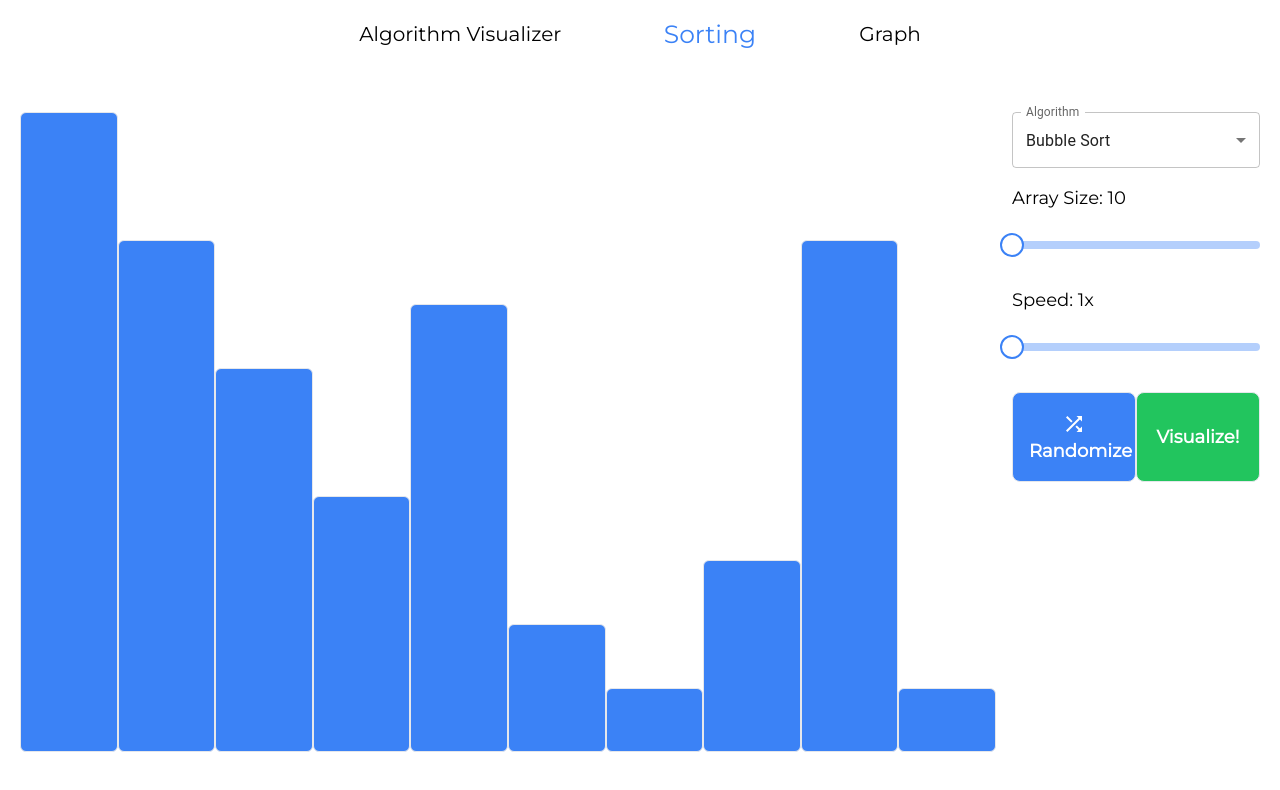
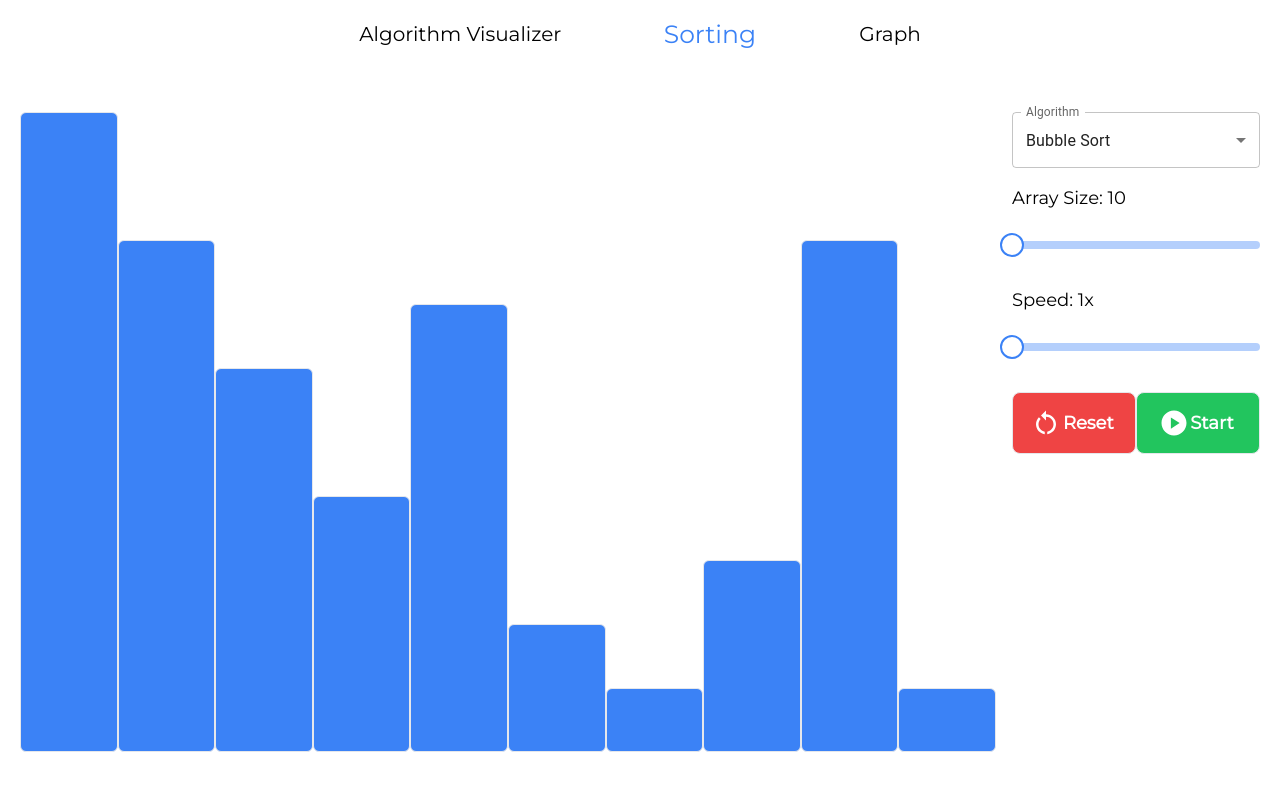
Before and after one commit to deepanshupal09/algorithmvisualzer, a React (Create React App) app: page / in a window 1280 px wide. Shown: the top 790 px of the page. Built offline with nearby package versions, Linux system fonts and the light colour scheme.

Commit message:
reset button added

```diff
--- a/src/components/Sorting.js
+++ b/src/components/Sorting.js
@@ -1,10 +1,13 @@
-import { useEffect, useState } from "react";
+import { useEffect, useState, useRef } from "react";
 import { Slider } from "@mui/material";
 import ShuffleIcon from "@mui/icons-material/Shuffle";
 import InputLabel from "@mui/material/InputLabel";
 import MenuItem from "@mui/material/MenuItem";
 import FormControl from "@mui/material/FormControl";
 import Select from "@mui/material/Select";
+import PlayCircleIcon from "@mui/icons-material/PlayCircle";
+import PauseCircleIcon from "@mui/icons-material/PauseCircle";
+import RestartAltIcon from "@mui/icons-material/RestartAlt";
 
 export default function Sorting() {
   const [arr, setArr] = useState([
@@ -23,13 +26,19 @@ export default function Sorting() {
   const [speed, setSpeed] = useState(1);
   const [algo, setAlgo] = useState(1);
   const [states, setStates] = useState([]);
-
-
+  const [play, setPlay] = useState(0);
+  const playRef = useRef(play);
+  // const arrRef = useRef(arr);
+  const speedRef = useRef(speed);
 
   function handleSize(newValue) {
+    // console.log("HELLO SIZE");
+    if (playRef.current === 0) {
+      // console.log("inside");
       setSize(newValue);
       let a = createRandomArray(newValue);
       setArr(a);
+    }
   }
 
   function createRandomArray(size) {
@@ -39,15 +48,39 @@ export default function Sorting() {
     }
     return arr;
   }
+
   useEffect(() => {
-    console.log("arr: ", arr);
+    // console.log("play: ", play);
+    playRef.current = play; // update the ref each time the play state changes
+  }, [play]);
+  useEffect(() => {
+    speedRef.current = speed; // update the ref each time the play state changes
+  }, [speed]);
+
+  useEffect(() => {
+    // console.log("arr: ", arr);
   }, [arr]);
   useEffect(() => {
     async function visualize() {
+      setPlay(1);
+      // console.log("play");
       for (let state of states) {
+        // console.log("state: ", state);
+        while (playRef.current === 2) {
+          // console.log("inside loop");
+          await sleep(100);
+        }
+        if (playRef.current === 0) {
+          // console.log("here");
+          handleSize(size);
+          // setPlay(0);
+          // handleSize(size);
+          break;
+        }
         setArr(state);
-        await sleep(200 / speed);
+        await sleep(200 / speedRef.current);
       }
+      setPlay(0);
     }
     visualize();
   }, [states]);
@@ -59,7 +92,7 @@ export default function Sorting() {
   function bubblesort() {
     let st = [];
     let nums = JSON.parse(JSON.stringify(arr));
-    console.log("bubble sort");
+    // console.log("bubble sort");
     for (let i = 0; i < size - 1; i++) {
       for (let j = 0; j < size - i - 1; j++) {
         if (nums[j][0] > nums[j + 1][0]) {
@@ -85,7 +118,7 @@ export default function Sorting() {
   }
 
   function insertionsort() {
-    console.log("insertion sort");
+    // console.log("insertion sort");
     let st = [];
     let nums = JSON.parse(JSON.stringify(arr));
     for (let i = 1; i < size; i++) {
@@ -114,7 +147,7 @@ export default function Sorting() {
   }
 
   function mergesort() {
-    console.log("merge sort");
+    // console.log("merge sort");
     let st = [];
     let nums = JSON.parse(JSON.stringify(arr));
     mergeSortHelper(nums, 0, size - 1, st);
@@ -185,7 +218,7 @@ export default function Sorting() {
   }
 
   function heapsort() {
-    console.log("heap sort");
+    // console.log("heap sort");
     let nums = JSON.parse(JSON.stringify(arr));
     let st = [];
     for (let i = size / 2 - 1; i >= 0; i--) {
@@ -271,7 +304,7 @@ export default function Sorting() {
 
   function quicksort() {
     let st = [];
-    console.log("quick sort");
+    // console.log("quick sort");
     let nums = JSON.parse(JSON.stringify(arr));
     quickSortHelper(nums, 0, size - 1, st);
 
@@ -287,6 +320,14 @@ export default function Sorting() {
   }
 
   async function handleVisualize() {
+    if (play === 1) {
+      setPlay(2);
+      return;
+    } else if (play === 2) {
+      setPlay(1);
+      return;
+    } else {
+      setPlay(1);
       if (algo === 1) {
         bubblesort();
       } else if (algo === 2) {
@@ -299,10 +340,9 @@ export default function Sorting() {
         quicksort();
       }
     }
+  }
   return (
-    <div
-      className={`justify-between flex p-5 my-6`}
-    >
+    <div className={`justify-between flex p-5 my-6`}>
       {/* Sorting */}
       <div className="flex h-[80vh] w-[80%] items-end pr-4">
         {arr.map((element) => {
@@ -446,8 +486,9 @@ export default function Sorting() {
             valueLabelDisplay="auto"
           />
         </div>
-        <div className=" flex py-5">
-          <button
+        <div className="flex flex-col justify-center">
+          <div className=" flex pt-5 pb-2">
+            {/* <button
               className="w-[50%] bg-blue-500 font-semibold border rounded-lg text-white p-4"
               onClick={() => {
                 handleSize(size);
@@ -455,13 +496,30 @@ export default function Sorting() {
             >
               {" "}
               <ShuffleIcon></ShuffleIcon> Randomize
+            </button> */}
+            <button
+              className="w-[50%] bg-red-500 font-semibold border rounded-lg flex items-center justify-center space-x-1 text-white p-4"
+              onClick={() => {
+                setPlay(0);
+                handleSize(size);
+              }}
+            >
+              <RestartAltIcon className="scale-125" />
+              &nbsp;Reset
             </button>
             <button
-            className="w-[50%] bg-green-500 font-semibold border rounded-lg text-white p-4"
+              className="w-[50%] bg-green-500 font-semibold border rounded-lg flex items-center justify-center space-x-1 text-white p-4"
               onClick={handleVisualize}
             >
-            Visualize!
+              {play === 0 || play === 2 ? (
+                <PlayCircleIcon className="scale-125" />
+              ) : (
+                <PauseCircleIcon className="scale-125" />
+              )}
+              <div>{play === 0 ? "Start" : play === 1 ? "Pause" : "Play"}</div>
             </button>
+          </div>
+          <div className="flex  justify-center"></div>
         </div>
       </div>
     </div>
```
Lines whose indentation alone changed are shown as unchanged.
